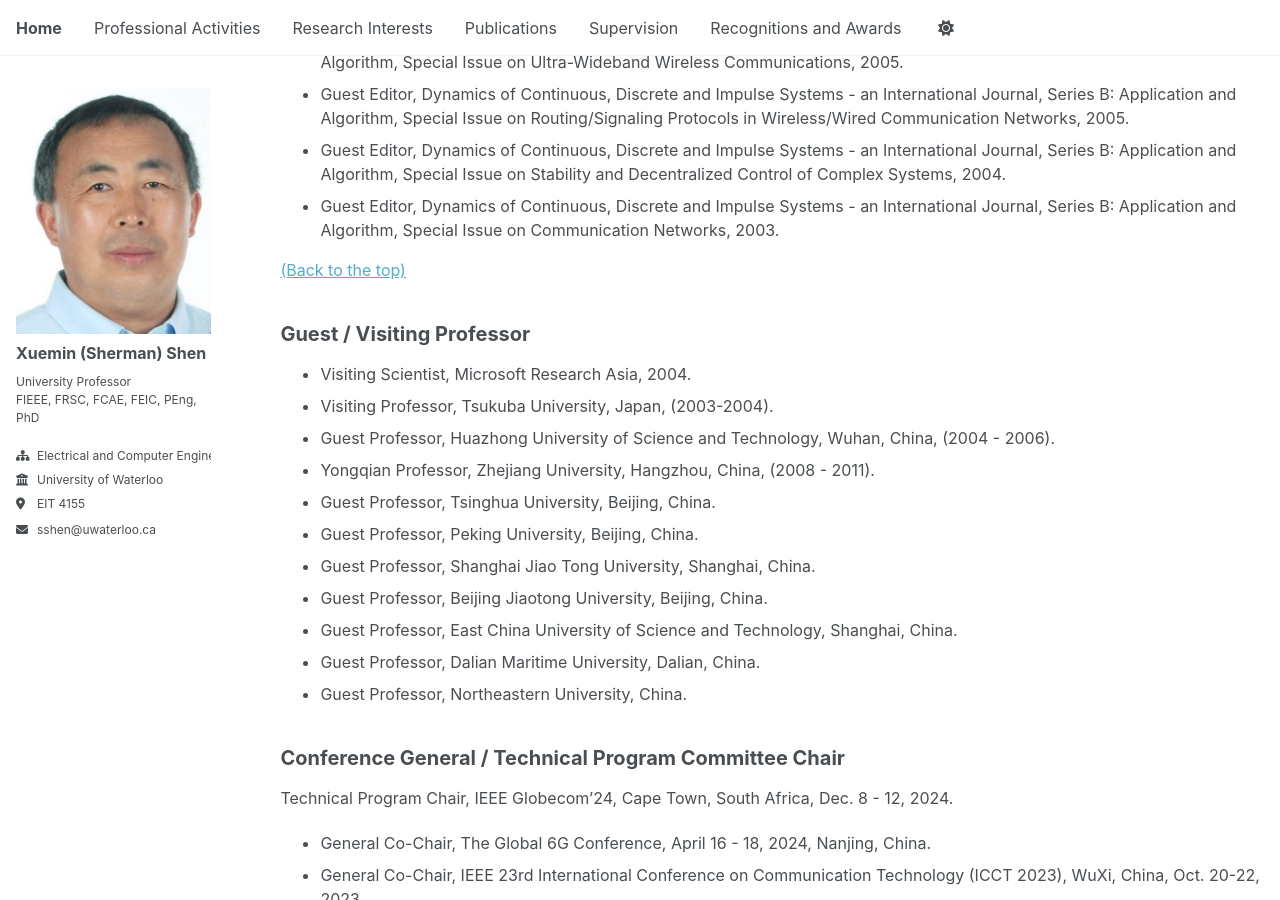
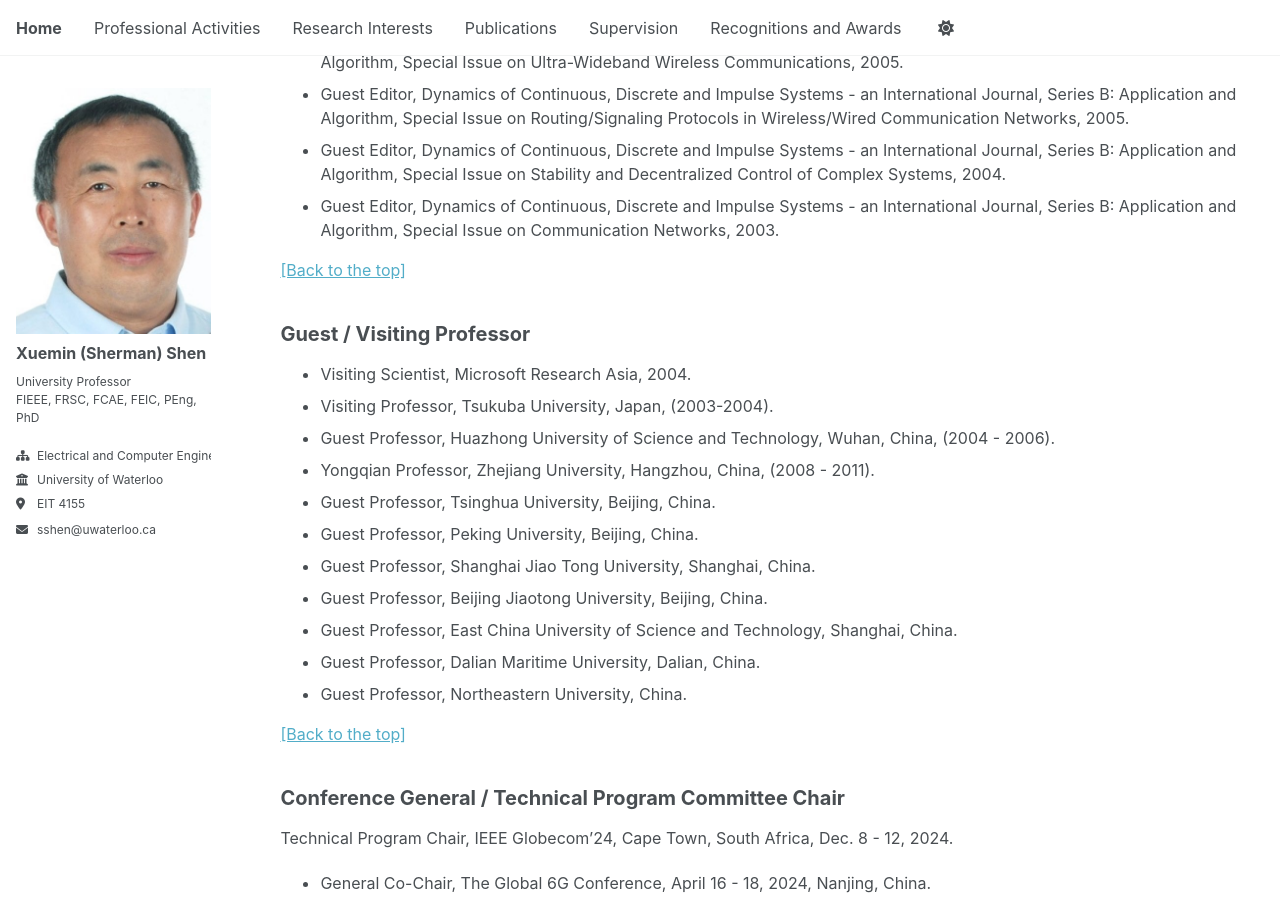
Before and after one commit to m64he/sshen, a Jekyll site: the page built from _pages/professional-activities.md, in a window 1280 px wide and 900 px high, scrolled down 2433 px. Built offline with Jekyll 4.4.1, drawn with Linux system fonts in a browser that asks for light colours; a script that is not in the unit is left out; some of the changed text lies outside the part shown.

Commit message:
Update professional-activities.md

```diff
--- a/_pages/professional-activities.md
+++ b/_pages/professional-activities.md
@@ -75,7 +75,7 @@ author_profile: true
 * Guest Editor, Dynamics of Continuous, Discrete and Impulse Systems - an International Journal, Series B: Application and Algorithm, Special Issue on Stability and Decentralized Control of Complex Systems, 2004.
 * Guest Editor, Dynamics of Continuous, Discrete and Impulse Systems - an International Journal, Series B: Application and Algorithm, Special Issue on Communication Networks, 2003.
 
-[(Back to the top)](#professional-activities_top)
+[\[Back to the top\]](#professional-activities_top)
 
 ## Guest / Visiting Professor
 
@@ -90,6 +90,9 @@ author_profile: true
 * Guest Professor, East China University of Science and Technology, Shanghai, China.
 * Guest Professor, Dalian Maritime University, Dalian, China.
 * Guest Professor, Northeastern University, China.
+
+[\[Back to the top\]](#professional-activities_top)
+
 
 ## Conference General / Technical Program Committee Chair
 
@@ -153,6 +156,8 @@ Technical Program Chair, IEEE Globecom'24, Cape Town, South Africa, Dec. 8 - 12,
 * Technical Program Co-Chair, International Symposium on Parallel Architectures, Algorithms, and Networks, May 10 - 12, 2004, Hong Kong, China.
 * Technical Program Co-Chair, IEEE Globecom'03 Symposium on Next Generation Networks and Internet, Dec. 1 - 5, 2003, San Francisco, USA.
 
+[\[Back to the top\]](#professional-activities_top)
+
 ## Conference Technical Program Committee Member
 
 Technical program committee member, IEEE Infocom'10, March 15-19, 2010, San Diego, California, USA
@@ -208,3 +213,5 @@ Technical program committee member, IEEE Infocom'10, March 15-19, 2010, San Dieg
 * Technical program committee member, 2002 Int. Conf. Internet Computing (IC 2002), June 24 - 27, 2002, Las Vegas, USA.
 * Steering committee member, 2002 World Wireless Congress, May 28 -31, 2002, San Francisco, USA.
 * Technical program committee member, 2002 IEEE Wireless Comm. Networking Conf. (WCNC'02), March 17-21, 2002, Orlando, USA.
+
+[\[Back to the top\]](#professional-activities_top)
```
